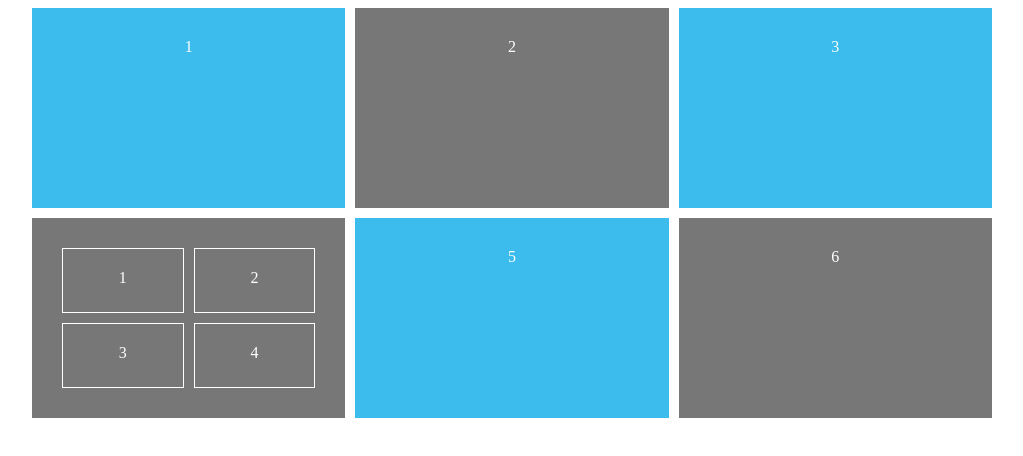
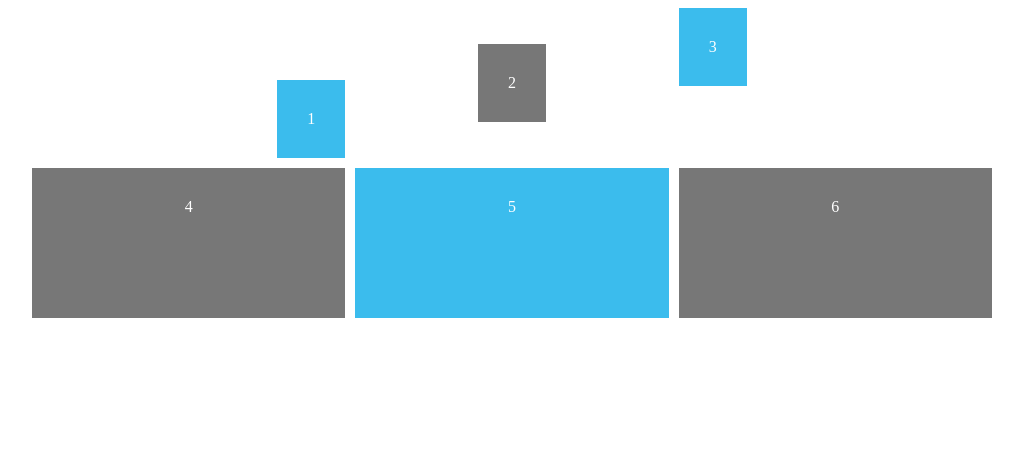
Before and after one commit to rayhanasyraff/css-grid-playlist, a plain HTML site: page css-grid-playlist-lesson-2/index.html in a window 1280 px wide. Shown: the whole page, without its empty margins (128-1151 px from the left). Drawn offline with Linux system fonts and the light colour scheme.

Commit message:
lesson-6

```diff
--- a/css-grid-playlist-lesson-2/index.html
+++ b/css-grid-playlist-lesson-2/index.html
@@ -11,10 +11,12 @@
 		#content{
 			display: grid;
 			grid-template-columns: repeat(3, 1fr);
-			grid-template-rows: repeat(2, minmax(200px, auto));
+			grid-auto-rows: minmax(150px, auto);
 			grid-gap: 10px;
 			max-width: 960px;
 			margin: 0 auto;
+			/* align-items: start;
+			justify-items: start; */
 		}
 		#content div{
 			background: #3bbced;
@@ -24,42 +26,29 @@
 			background: #777;
 			padding: 30px;
 		}
-		.nested{
-			display: grid;
-			grid-template-columns: repeat(2, 1fr);
-			grid-gap: 10px;
+		.one{
+			justify-self: end;
+			align-self: end;
 		}
-		.nested p{
-			border: 1px solid #fff;
-			padding: 20px;
-			margin: 0;
+		.two{
+			align-self: center;
+			justify-self: center;
+		}
+		.three{
+			align-self: start;
+			justify-self: start;
 		}
 	</style>
 </head>
 <body>
 
 	<div id="content">
-
-		<div>1</div>
-		<div>2</div>
-		<div>3</div>
-		<div class="nested">
-			<p>
-				1
-			</p>
-			<p>
-				2
-			</p>
-			<p>
-				3
-			</p>
-			<p>
-				4
-			</p>
-		</div>
-		<div>5</div>
-		<div>6</div>
-
+		<div class="one">1</div>
+		<div class="two">2</div>
+		<div class="three">3</div>
+		<div class="four">4</div>
+		<div class="five">5</div>
+		<div class="six">6</div>
 	</div>
 
 </body>
```
